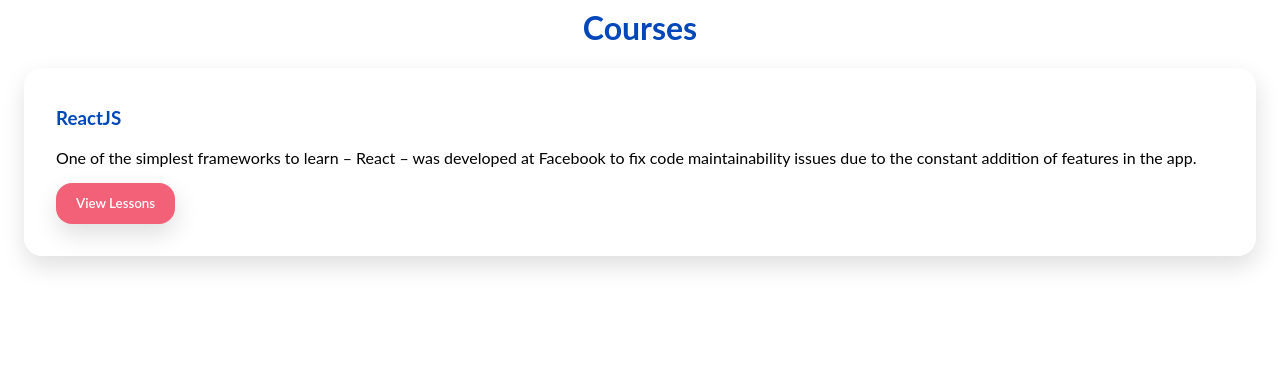
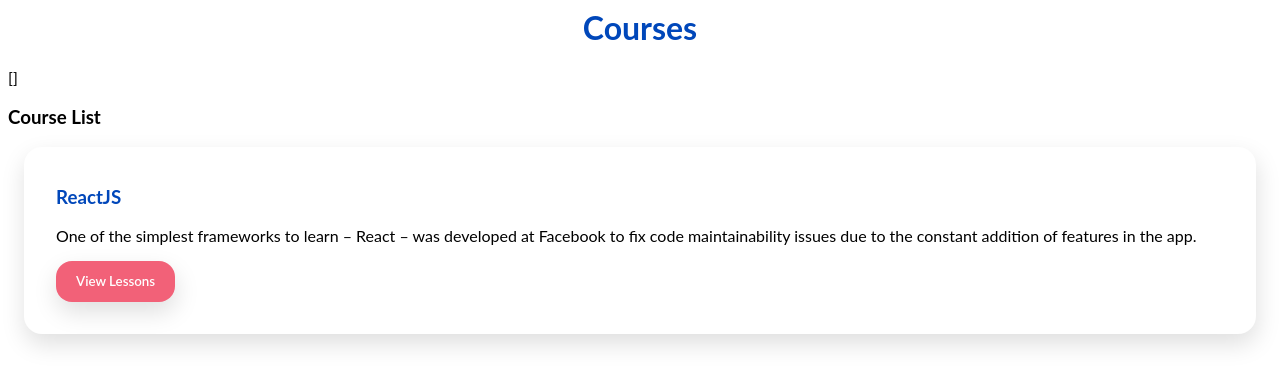
Before and after one commit to poojachoudhary560/react-coding-challenge-learning-jrgcbn, a React (Create React App) app: page / in a window 1280 px wide. Shown: the top 386 px of the page. Built offline with nearby package versions, Linux system fonts and the light colour scheme; no server answers.

Commit message:
3 files modified, 1 added

```diff
--- a/package.json
+++ b/package.json
@@ -3,6 +3,7 @@
   "version": "0.0.0",
   "private": true,
   "dependencies": {
+    "axios": "^0.21.1",
     "react": "^17.0.0",
     "react-dom": "^17.0.0"
   },
--- a/src/App.js
+++ b/src/App.js
@@ -1,6 +1,7 @@
-import React from "react";
-import Course from "./components/Course"
-import "./style.css";
+import React from 'react';
+import Course from './components/Course';
+import CourseList from './components/CourseList';
+import './style.css';
 
 /**
  * 1.	Each course will display title and description of a course.
@@ -10,11 +11,11 @@
  * 4.	(Optional) Write a few test cases if time is available.
  */
 
-
 export default function App() {
   return (
     <div>
       <h1>Courses</h1>
+      <CourseList />
       <Course />
     </div>
   );
--- a/src/components/Course.jsx
+++ b/src/components/Course.jsx
@@ -9,7 +9,7 @@
   };
 
   return (
-    <div class="course">
+    <div className="course">
       <h3>{data.title}</h3>
       <p>{data.description}</p>
       <button>View Lessons</button>
--- /dev/null
+++ b/src/components/CourseList.js
@@ -0,0 +1,36 @@
+import React, { useEffect, useState } from 'react';
+import axios from 'axios';
+
+const CourseList = () => {
+  const [courses, setCourses] = useState([]);
+  useEffect(() => {
+    let coursesUrl =
+      'https://6091056250c2550017677756.mockapi.io/learning/courses';
+    /* axios.get('coursesUrl', {
+  responseType: 'application/json'
+}).then(res => {
+      console.log(res);
+    }); */
+
+    fetch(coursesUrl)
+      .then(res => res.json())
+      .then(res => {
+        setCourses(res);
+      });
+  }, []);
+  const data = {
+    id: '1',
+    title: 'ReactJS',
+    description:
+      'One of the simplest frameworks to learn – React – was developed at Facebook to fix code maintainability issues due to the constant addition of features in the app.'
+  };
+
+  return (
+    <div>
+      {JSON.stringify(courses)}
+      <h3>Course List</h3>
+    </div>
+  );
+};
+
+export default CourseList;
```
